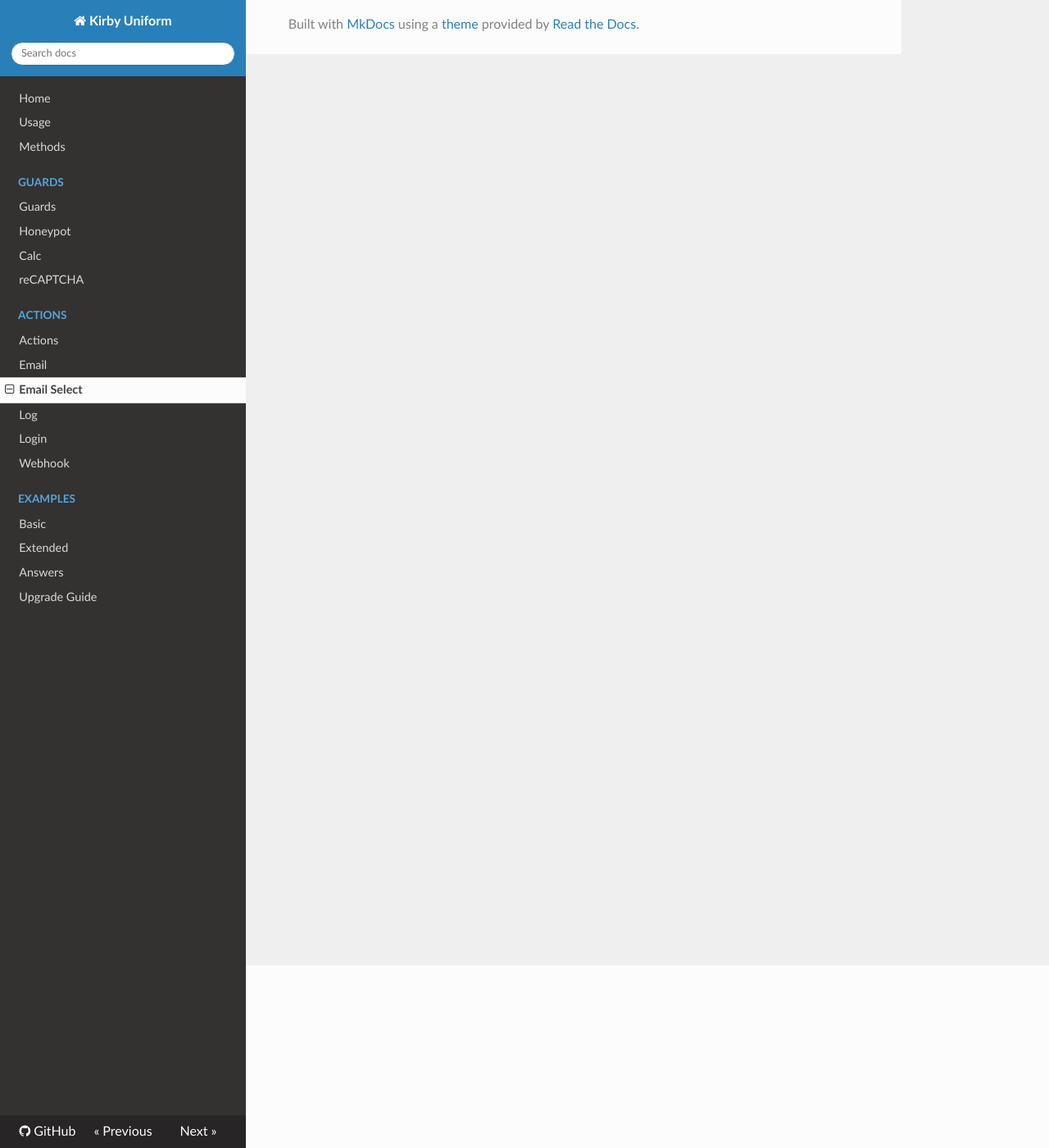
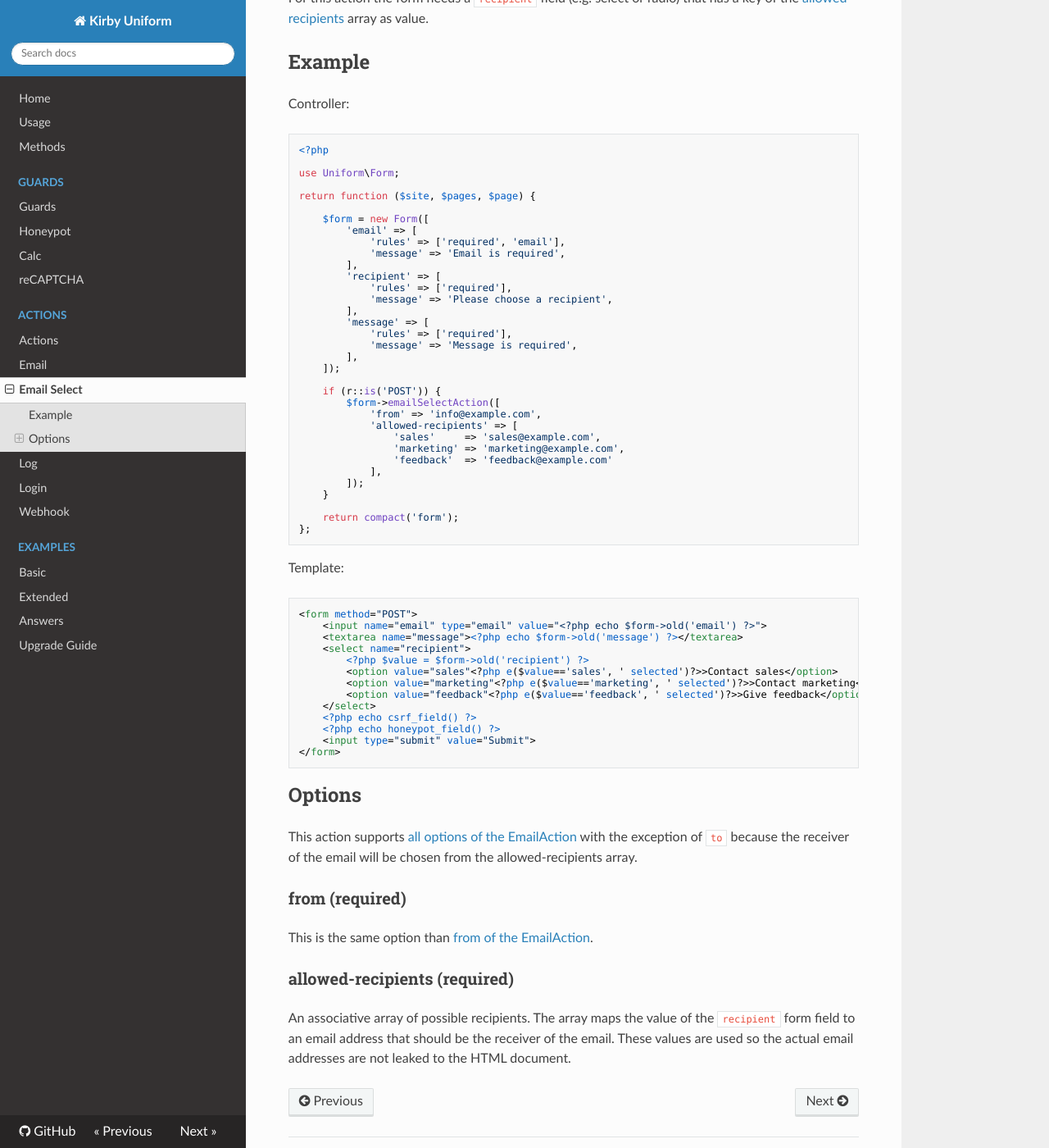
Before and after one commit to mzur/kirby-uniform, an MkDocs documentation site: the page built from docs/actions/email-select.md, in a window 1280 px wide and 1400 px high, scrolled down 223 px. Shown: the whole window at 82% size. Built offline with MkDocs 1.6.1, drawn with Linux system fonts in a browser that asks for light colours; nearby versions of some CDN libraries; old or Windows-style settings are respelled for this version of MkDocs; some of the changed text lies outside the part shown.

Commit message:
Add doc for EmailSelectAction

````diff
--- a/docs/actions/email-select.md
+++ b/docs/actions/email-select.md
@@ -1 +1,72 @@
 # Email Select Action
+
+This action can choose the `to` email address for the email action based on the form data. This can be used in forms where the user can choose to send the form to different departments for example. For this action the form needs a `recipient` field (e.g. select or radio) that has a key of the [allowed-recipients](#allowed-recipients-required) array as value.
+
+## Example
+
+Controller:
+```php
+<?php
+
+use Uniform\Form;
+
+return function ($site, $pages, $page) {
+
+    $form = new Form([
+        'email' => [
+            'rules' => ['required', 'email'],
+            'message' => 'Email is required',
+        ],
+        'recipient' => [
+            'rules' => ['required'],
+            'message' => 'Please choose a recipient',
+        ],
+        'message' => [
+            'rules' => ['required'],
+            'message' => 'Message is required',
+        ],
+    ]);
+
+    if (r::is('POST')) {
+        $form->emailSelectAction([
+            'from' => 'info@example.com',
+            'allowed-recipients' => [
+                'sales'     => 'sales@example.com',
+                'marketing' => 'marketing@example.com',
+                'feedback'  => 'feedback@example.com'
+            ],
+        ]);
+    }
+
+    return compact('form');
+};
+```
+
+Template:
+```html+php
+<form method="POST">
+    <input name="email" type="email" value="<?php echo $form->old('email') ?>">
+    <textarea name="message"><?php echo $form->old('message') ?></textarea>
+    <select name="recipient">
+        <?php $value = $form->old('recipient') ?>
+        <option value="sales"<?php e($value=='sales', ' selected')?>>Contact sales</option>
+        <option value="marketing"<?php e($value=='marketing', ' selected')?>>Contact marketing</option>
+        <option value="feedback"<?php e($value=='feedback', ' selected')?>>Give feedback</option>
+    </select>
+    <?php echo csrf_field() ?>
+    <?php echo honeypot_field() ?>
+    <input type="submit" value="Submit">
+</form>
+```
+
+## Options
+
+This action supports [all options of the EmailAction](email#options) with the exception of `to` because the receiver of the email will be chosen from the allowed-recipients array.
+
+### from (required)
+
+This is the same option than [from of the EmailAction](email#from-required).
+
+### allowed-recipients (required)
+
+An associative array of possible recipients. The array maps the value of the `recipient` form field to an email address that should be the receiver of the email. These values are used so the actual email addresses are not leaked to the HTML document.
````
Also changed, not shown: 1 other file.
